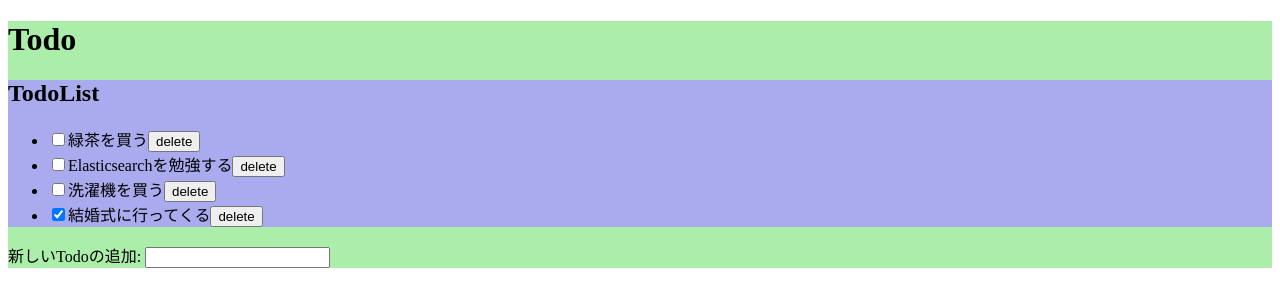
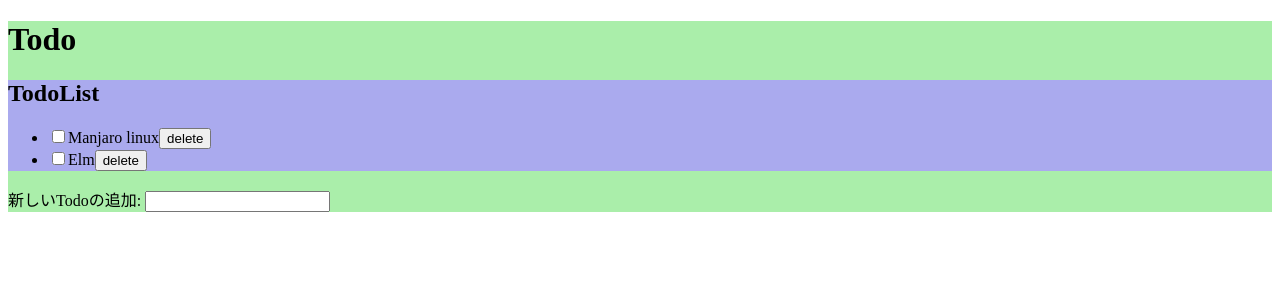
Before and after one commit to otegal/nuxt_todo, a Nuxt app: page / in a window 1280 px wide. Shown: the top 306 px of the page. Built offline with nearby package versions, Linux system fonts and the light colour scheme.

Commit message:
add vuex

```diff
--- a/components/TodoList.vue
+++ b/components/TodoList.vue
@@ -2,7 +2,7 @@
   <div id="todoList">
     <h2>TodoList</h2>
     <ul>
-      <li v-for="todo in todos" v-bind:key="todo.id">
+      <li v-for="todo in todos" :key="todo.id">
         <input
           type="checkbox"
           :checked="todo.done"
@@ -24,14 +24,17 @@ export default {
     todos: Array
   },
   methods: {
-    clickCheckbox (e) {
+    async clickCheckbox (e) {
       const id = e.target.id
       const checked = e.target.checked
-      this.$emit('check', id, checked)
+      await this.$store.dispatch('todos/changeDoneState', {
+        id: id,
+        done: checked
+      })
     },
-    deleteTodo (e) {
+    async deleteTodo (e) {
       const id = e.target.id
-      this.$emit('del', id)
+      await this.$store.dispatch('todos/remove', { id: id })
     }
   }
 }
--- a/pages/index.vue
+++ b/pages/index.vue
@@ -1,63 +1,36 @@
 <template>
   <div id="todo">
     <h1>Todo</h1>
-    <TodoList :todos="todos" @check="done" @del="deleteTodo"/>
-    <p>
-      新しいTodoの追加:
-      <input
-        type="text"
-        v-model="newTodo"
-        @keyup.enter="addTodo"
-      >
-    </p>
+    <TodoList :todos="todos"/>
+    <p>新しいTodoの追加: <input type="text" v-model="newTodo" @keyup.enter="addTodo"></p>
   </div>
 </template>
 
 <script>
 import TodoList from '~/components/TodoList.vue'
 
-const getUUID = () => {
-  const R = (length) => {
-    let uid = ''
-    for (let i = 0; i < length; i++) {
-      uid += Math.floor(Math.random() * 16).toString(16)
+export default {
+  async fetch ({ store }) {
+    await store.dispatch('todos/add', { text: 'Manjaro linux' })
+    await store.dispatch('todos/add', { text: 'Elm' })
+  },
+  computed: {
+    todos () {
+      return this.$store.state.todos.list
     }
-    return uid
-  }
-  return `${R(8)}-${R(4)}-4${R(3)}-${R(4)}-${R(12)}`
-}
-
-export default {
+  },
   components: {
     TodoList
   },
   data () {
     return {
-      newTodo: '',
-      todos: [
-        { id: getUUID(), text: '緑茶を買う', done: false},
-        { id: getUUID(), text: 'Elasticsearchを勉強する', done: false},
-        { id: getUUID(), text: '洗濯機を買う', done: false},
-        { id: getUUID(), text: '結婚式に行ってくる', done: true}
-      ]
+      newTodo: ''
     }
   },
   methods: {
-    done (id, checked) {
-      this.todos.find(
-        (todo) => todo.id === id
-      ).done = checked
-    },
-    addTodo () {
-      this.todos.push({
-        id: getUUID(),
-        text: this.newTodo,
-        done: false
-      })
+    async addTodo () {
+      await this.$store.dispatch('todos/add', { text: this.newTodo })
       this.newTodo = ''
-    },
-    deleteTodo (id) {
-      this.todos = this.todos.filter((todo) => todo.id !== id)
     }
   }
 }
--- /dev/null
+++ b/store/todos.js
@@ -0,0 +1,63 @@
+export const state = () => ({
+  list: []
+})
+
+export const getters = {
+  getDoneList (state) {
+    return state.list.filter((todo) => todo.done)
+  },
+  getNotDoneList (state) {
+    return state.list.filter((todo) => !todo.done)
+  }
+}
+
+export const mutations = {
+  changeDoneState (state, payload) {
+    state.list.find((todo) => todo.id === payload.id).done = payload.done
+  },
+  add (state, payload) {
+    state.list.push({
+      id: getUUID (),
+      text: payload.text,
+      done: false
+    })
+  },
+  remove (state, payload) {
+    state.list = state.list.filter((todo) => todo.id !== payload.id)
+  },
+  update (state, payload) {
+    const index = state.list.findIndex((todo) => todo.id === payload.id)
+    const id = state.list[index].id
+    state.list[index] = {
+      id: id,
+      text: payload.text,
+      done: payload.done
+    }
+  }
+}
+
+export const actions = {
+  changeDoneState ({ commit }, payload) {
+    commit('changeDoneState', payload)
+  },
+  add ({ commit }, payload) {
+    commit('add', payload)
+  },
+  remove ({ commit }, payload) {
+    commit('remove', payload)
+  },
+  update ({ commit }, payload) {
+    commit('update', payload)
+  }
+}
+
+const getUUID = () => {
+  const R = (length) => {
+    let uid = ''
+    for (let i = 0; i < length; i++) {
+      uid += Math.floor(Math.random() * 16).toString(16)
+    }
+    return uid
+  }
+  return `${R(8)}-${R(4)}-4${R(3)}-${R(4)}-${R(12)}`
+}
```
